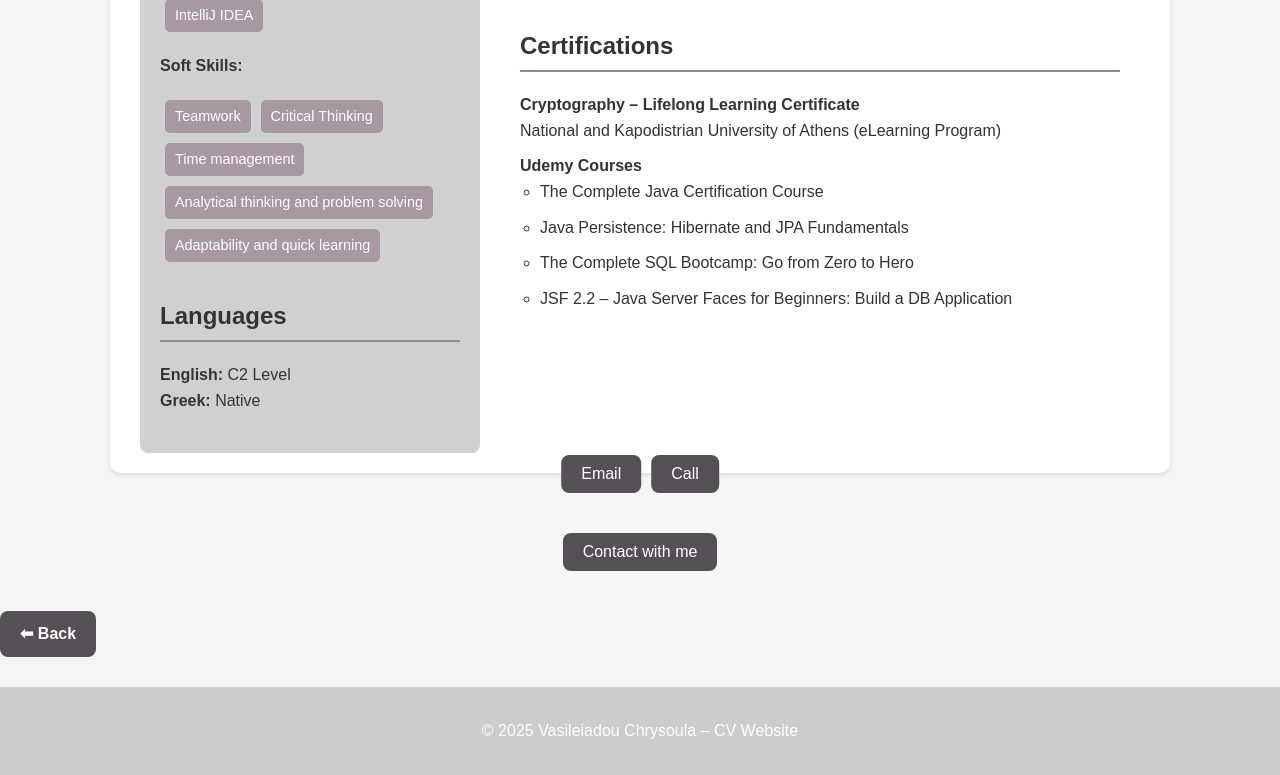
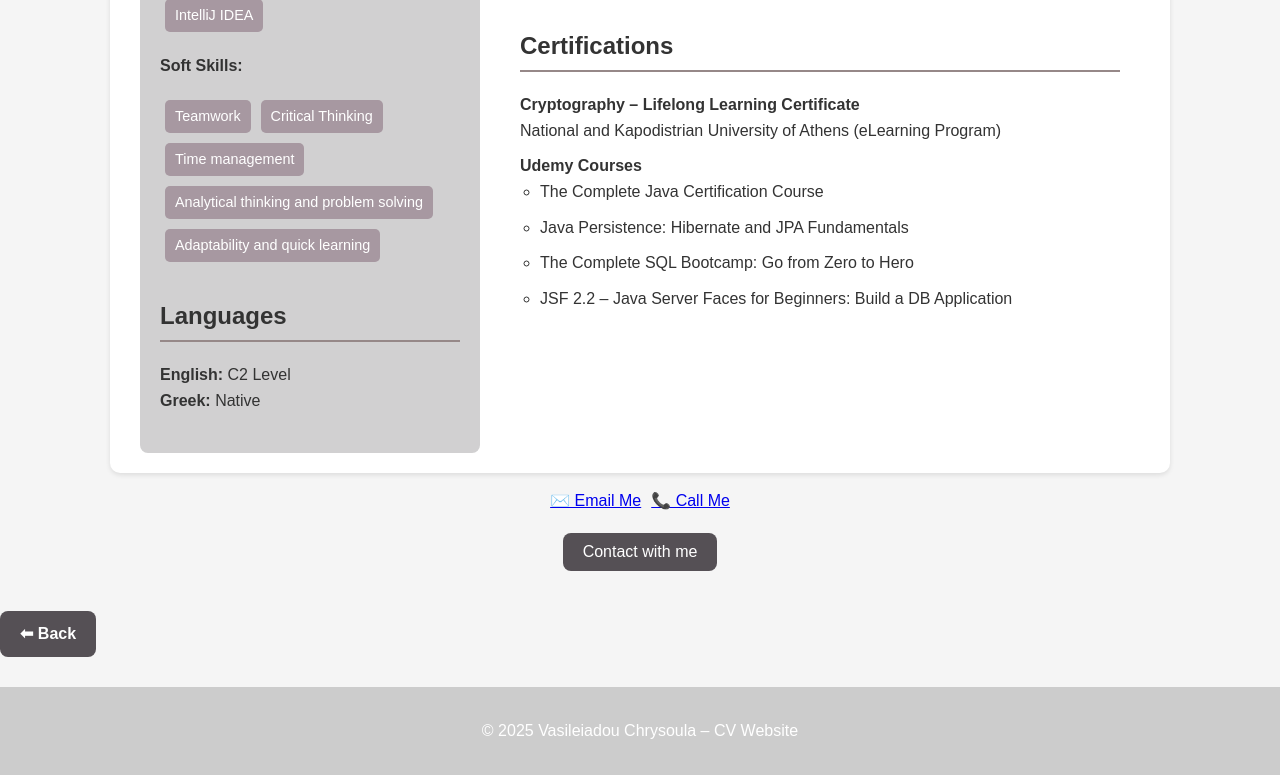
Before and after one commit to Chrisavas/VasileiadouChrysoula, a plain HTML site: page cv.html in a window 1280 px wide. Both pictures are taken after a click on the button "Contact with me". Shown: the part 970-1745 px from the top of the page. Drawn offline with Linux system fonts and the light colour scheme.

Commit message:
Update cv.html

```diff
--- a/cv.html
+++ b/cv.html
@@ -172,13 +172,18 @@
   <button id="contactBtn">Contact with me</button>
 
   <div id="contactOptions">
-    <!-- Άμεσο άνοιγμα email client -->
-    <button id="emailBtn" onclick="window.location.href='mailto:xrisoula2002@gmail.com?subject=Hello&body=Hi%20there!'">
+    <!-- <button id="emailBtn" onclick="window.location.href='mailto:xrisoula2002@gmail.com?subject=Hello&body=Hi%20there!'">
       Email
     </button>
     <button onclick="window.location.href='tel:+306971904947'">
       Call
-    </button>
+    </button> -->
+      <a href="mailto:xrisoula2002@gmail.com?subject=Hello&body=Hi%20there!" class="email-button">
+    ✉️ Email Me
+  </a>
+  <a href="tel:+306971904947" class="call-button">
+    📞 Call Me
+  </a>
   </div>
 </div>
 
```
